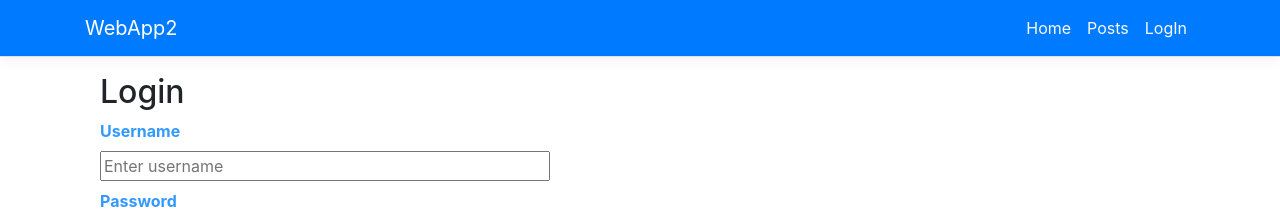
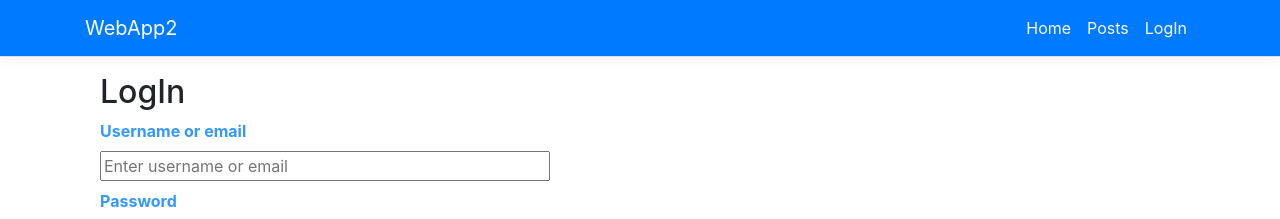
Before and after one commit to GrushkaS/WebApp2, an Angular app in the folder WebApp2/ClientApp/: page /log-in in a window 1280 px wide. Shown: the top 219 px of the page. Built offline with nearby package versions, Linux system fonts and the light colour scheme.

Commit message:
Added admin home page
added admin home page, modified routing for admin

```diff
--- /dev/null
+++ b/WebApp2/ClientApp/src/app/admin/admin-home/admin-home.component.html
@@ -0,0 +1,7 @@
+<h1>Hello, this is admin panel!</h1>
+<div>
+  <p>
+    Lorem ipsum dolor sit amet, consectetur adipisicing elit. Adipisci alias aperiam architecto aspernatur at aut commodi cupiditate dignissimos dolor doloremque earum eius fuga, hic illo laborum libero maiores maxime minima nobis, officiis pariatur perspiciatis, quibusdam reiciendis rerum sit vitae voluptas! Autem deleniti dolore dolores labore minus nesciunt, quam quo soluta?
+    Lorem ipsum dolor sit amet, consectetur adipisicing elit. A ad alias aliquid commodi corporis et fugiat, harum iure magnam minima minus natus omnis, perferendis provident similique temporibus vitae voluptatum. Architecto aspernatur assumenda dolore dolores dolorum ducimus fugiat impedit ipsum itaque optio quibusdam recusandae rem similique suscipit, voluptate! A, aperiam, repellat?
+  </p>
+</div>
--- /dev/null
+++ b/WebApp2/ClientApp/src/app/admin/app.admin.module.ts
@@ -0,0 +1,32 @@
+import { NgModule} from '@angular/core';
+import { CommonModule} from '@angular/common';
+import {RouterModule, Routes} from '@angular/router';
+import {AdminHomeComponent} from './admin-home/admin-home.component';
+
+
+// const appAdminChildRoutes: Routes = [
+//
+// ];
+
+
+const appAdminRoutes: Routes = [
+  { path: '', component: AdminHomeComponent, children: [
+
+    ] }
+
+];
+
+@NgModule({
+  declarations: [
+    AdminHomeComponent
+  ],
+  imports: [
+    CommonModule,
+    RouterModule.forChild(appAdminRoutes)
+  ],
+  exports: [RouterModule]
+})
+
+export class AppAdminModule {
+
+}
--- a/WebApp2/ClientApp/src/app/app.module.ts
+++ b/WebApp2/ClientApp/src/app/app.module.ts
@@ -21,6 +21,9 @@ const appRoutes: Routes = [
   { path: 'posts-list/:id', component: PostViewComponent, pathMatch: 'full'},
   { path: 'log-in', component: LogInComponent},
   { path: 'sign-up', component: SignUpComponent, canDeactivate: [ExitAboutGuard]},
+
+  {path: 'admin', loadChildren: './admin/app.admin.module#AppAdminModule'},
+
   { path: '**', component: NotFoundComponent}
 ];
 
--- a/WebApp2/ClientApp/src/app/authorization/log-in/log-in.component.html
+++ b/WebApp2/ClientApp/src/app/authorization/log-in/log-in.component.html
@@ -1,9 +1,9 @@
 <div class="container-auth">
 
-  <h2>Login</h2>
+  <h2>LogIn</h2>
 
-  <label><b>Username</b></label>
-  <input type="text" placeholder="Enter username" name="username" required>
+  <label><b>Username or email</b></label>
+  <input type="text" placeholder="Enter username or email" name="username" required>
 
   <label><b>Password</b></label>
   <input type="password" placeholder="Enter password" name="password" required>
--- a/WebApp2/ClientApp/src/app/authorization/log-in/log-in.component.ts
+++ b/WebApp2/ClientApp/src/app/authorization/log-in/log-in.component.ts
@@ -7,8 +7,13 @@ import {Router} from '@angular/router';
   styleUrls: ['./log-in.component.css']
 })
 export class LogInComponent {
+
+
   constructor(private router: Router) {
   }
+
+
+
   goHome() {
     this.router.navigate(['']);
   }
--- a/WebApp2/ClientApp/src/app/authorization/sign-up/sign-up.component.html
+++ b/WebApp2/ClientApp/src/app/authorization/sign-up/sign-up.component.html
@@ -1,6 +1,6 @@
 <div class="container-auth">
 
-  <h2>Sign-Up</h2>
+  <h2>SignUp</h2>
 
   <label><b>Username</b></label>
   <input type="text" placeholder="Enter username" name="username" required>
--- a/WebApp2/ClientApp/src/styles.css
+++ b/WebApp2/ClientApp/src/styles.css
@@ -33,7 +33,7 @@ svg#clouds {
   left: -230px;
   z-index: -10;
   width: 1920px;
-  opacity: 0.6;
+  opacity: 0.4;
 }
 
 :root {
```
Also changed, not shown: WebApp2/ClientApp/src/app/admin/admin-home/admin-home.component.ts (added, +8 -0 lines).
